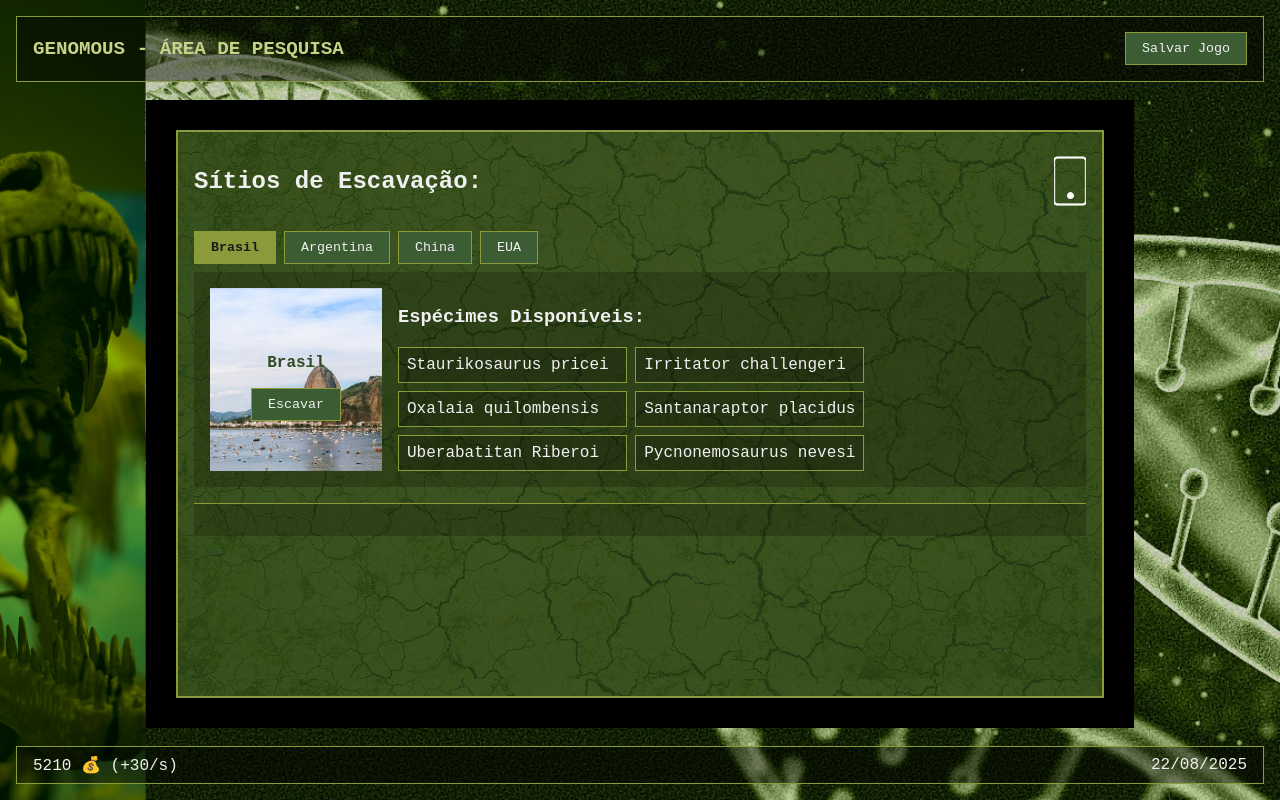
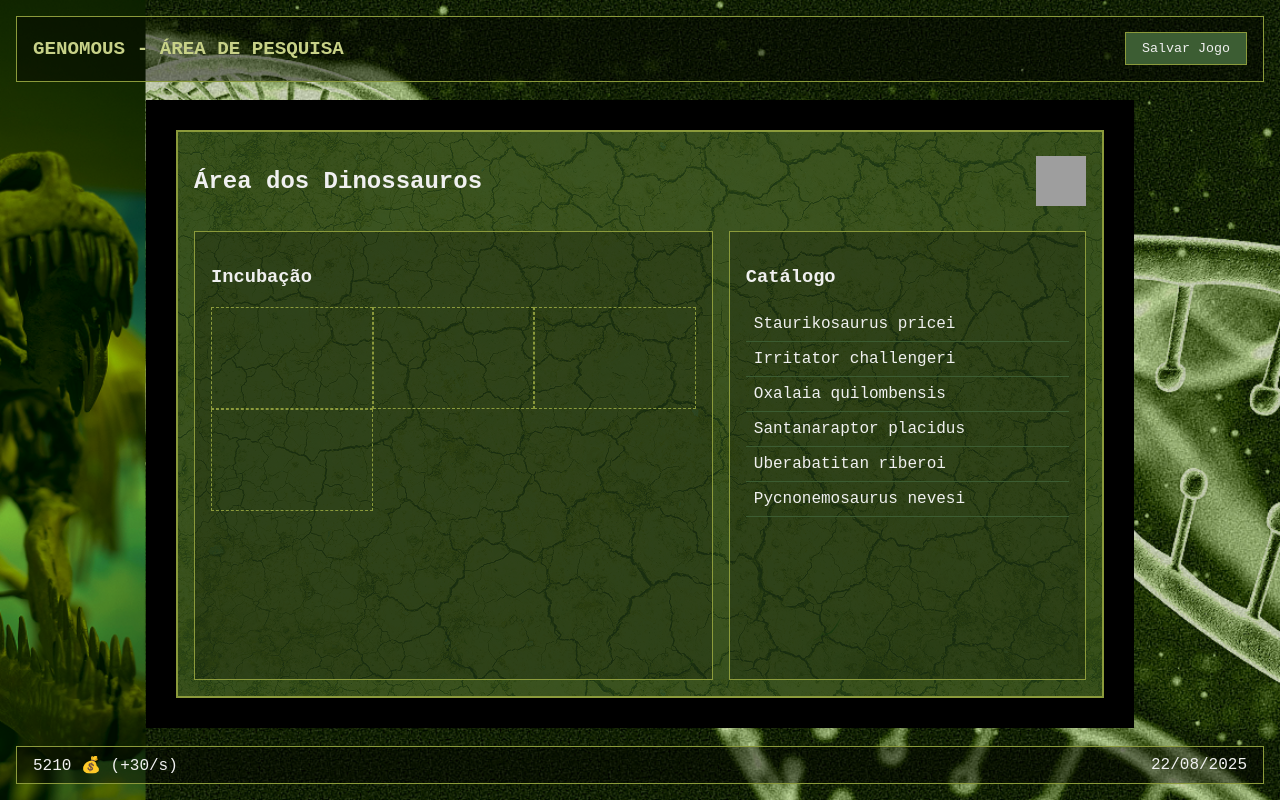
Before and after one commit to BarrosoTiago/Projeto-Genomous, a SvelteKit app: page / in a window 1280 px wide. Both pictures are taken after a click on the button "Ir para a Área dos Dinossauros". Built offline with nearby package versions, Linux system fonts and the light colour scheme; grey boxes are pictures that could not be loaded.

Commit message:
update de arquitetura -  janela de inventário

```diff
--- a/src/routes/+page.svelte
+++ b/src/routes/+page.svelte
@@ -1,6 +1,8 @@
 <script>
   import { onMount } from 'svelte';
   import { fade } from 'svelte/transition';
+
+  let vistaAtual = 'pesquisa';
 
   let fosseisInventario = [];
   let dinosNoParque = [];
@@ -40,7 +42,7 @@
     { id: 2, nome: 'Irritator challengeri'},
     { id: 3, nome: 'Oxalaia quilombensis'},
     { id: 4, nome: 'Santanaraptor placidus'},
-    { id: 5, nome: 'Uberabatitan Riberoi'},
+    { id: 5, nome: 'Uberabatitan riberoi'},
     { id: 6, nome: 'Pycnonemosaurus nevesi'},
   ];
 
@@ -173,9 +175,11 @@
   </header>
 
 <div class="container-jogo">
+
+    {#if vistaAtual === 'pesquisa'}
       <div class="cabecalho-container">
         <h2>Sítios de Escavação:</h2>
-      <button class="botao-navegacao" title="Ir para a Área dos Dinossauros"></button>
+        <button on:click={() => vistaAtual = 'especimes'} class="botao-navegacao" title="Ir para a Área dos Dinossauros"></button>
       </div>
 
       <section class="secao-escavacao">
@@ -212,14 +216,11 @@
         {#each fosseisInventario as fossil}
           <div class="fossil">
             <span>Genoma de {fossil.nome} ({fossil.progressoGenoma}/100%)</span>
-
             <div class="progress-bar-track">
               <div class="progress-bar-fill" style="width: {fossil.progressoGenoma}%;"></div>
             </div>
-
             {#if fossil.progressoGenoma < 100}
               <p class="info-estado">Colete mais fósseis para completar o genoma.</p>
-
             {:else if fossil.estado === 'coletando' || fossil.estado === 'pesquisa_falhou'}
               {#if fossil.estado === 'pesquisa_falhou'}
                 <p class="info-estado erro">Pesquisa anterior falhou!</p>
@@ -227,20 +228,49 @@
               <button on:click={() => pesquisar(fossil)}>
                 Pesquisar (${custoPesquisa})
               </button>
-
             {:else if fossil.estado === 'pesquisando'}
               <p class="info-estado">Pesquisando viabilidade...</p>
-
             {:else if fossil.estado === 'pronto_para_incubar'}
               <button class="botao-incubar" on:click={() => incubar(fossil)}>
                 Incubar (${custoIncubacao})
               </button>
-
             {/if}
-
           </div>
         {/each}
       </section>
+
+    {:else if vistaAtual === 'especimes'}
+      <div class="cabecalho-container">
+        <h2>Área dos Dinossauros</h2>
+        <button on:click={() => vistaAtual = 'pesquisa'} class="botao-navegacao botao-voltar" title="Voltar para a Área de Pesquisa"></button>
+      </div>
+
+      <div class="conteudo-especimes">
+        <section class="area-padoques">
+          <h3>Incubação</h3>
+          <div class="grid-padoques">
+            {#each dinosNoParque as dino}
+              <div class="slot-padoque ocupado">
+                <span>{dino.nome}</span>
+              </div>
+            {/each}
+            <div class="slot-padoque vazio"></div>
+            <div class="slot-padoque vazio"></div>
+            <div class="slot-padoque vazio"></div>
+            <div class="slot-padoque vazio"></div>
+          </div>
+        </section>
+
+        <section class="catalogo-especimes">
+          <h3>Catálogo</h3>
+          <ul>
+            {#each dinosDoBrasil as dino}
+              <li>{dino.nome}</li>
+            {/each}
+          </ul>
+        </section>
+      </div>
+    {/if}
     </div>
 
   <footer class="rodape">
@@ -436,4 +466,62 @@
   .alerta-visual p {
     margin: 0;
   }
+
+  /* ESTILOS PARA A ÁREA DOS ESPÉCIMES */
+.conteudo-especimes {
+  display: flex;
+  gap: 1rem;
+  flex-grow: 1;
+}
+
+.area-padoques, .catalogo-especimes {
+  background-color: rgba(0, 0, 0, 0.2);
+  padding: 1rem;
+  border: 1px solid #8b9a3b;
+}
+
+.area-padoques {
+  flex-basis: 60%;
+}
+
+.catalogo-especimes {
+  flex-basis: 40%;
+}
+
+.grid-padoques {
+  display: grid;
+  grid-template-columns: repeat(3, 1fr);
+  margin-top: 1rem;
+}
+
+.slot-padoque {
+  height: 100px;
+  border: 1px dashed #8b9a3b;
+  display: flex;
+  align-items: center;
+  justify-content: center;
+  text-align: center;
+}
+
+.slot-padoque.ocupado {
+  background-color: rgba(139, 154, 59, 0.2);
+  border-style: solid;
+}
+
+.catalogo-especimes ul {
+  list-style-type: none;
+  padding: 0;
+  margin: 0.5rem 0 0 0;
+}
+
+.catalogo-especimes li {
+  padding: 0.5rem;
+  border-bottom: 1px solid #3c5d33;
+}
+
+.botao-voltar {
+  width: 50px;
+  height: 50px;
+  background-image: url(../lib/assets/images/botao-pesquisa.png);
+}
 </style>
```
Lines whose indentation alone changed are shown as unchanged.
